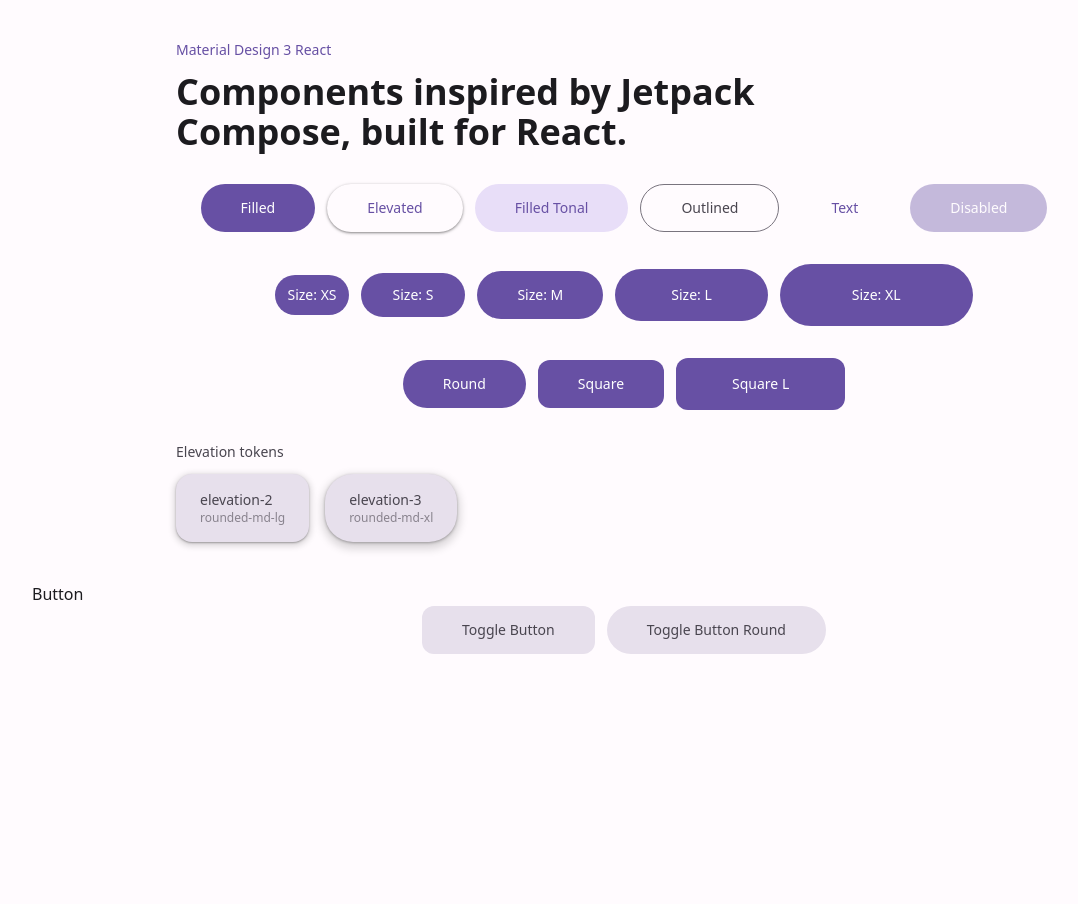
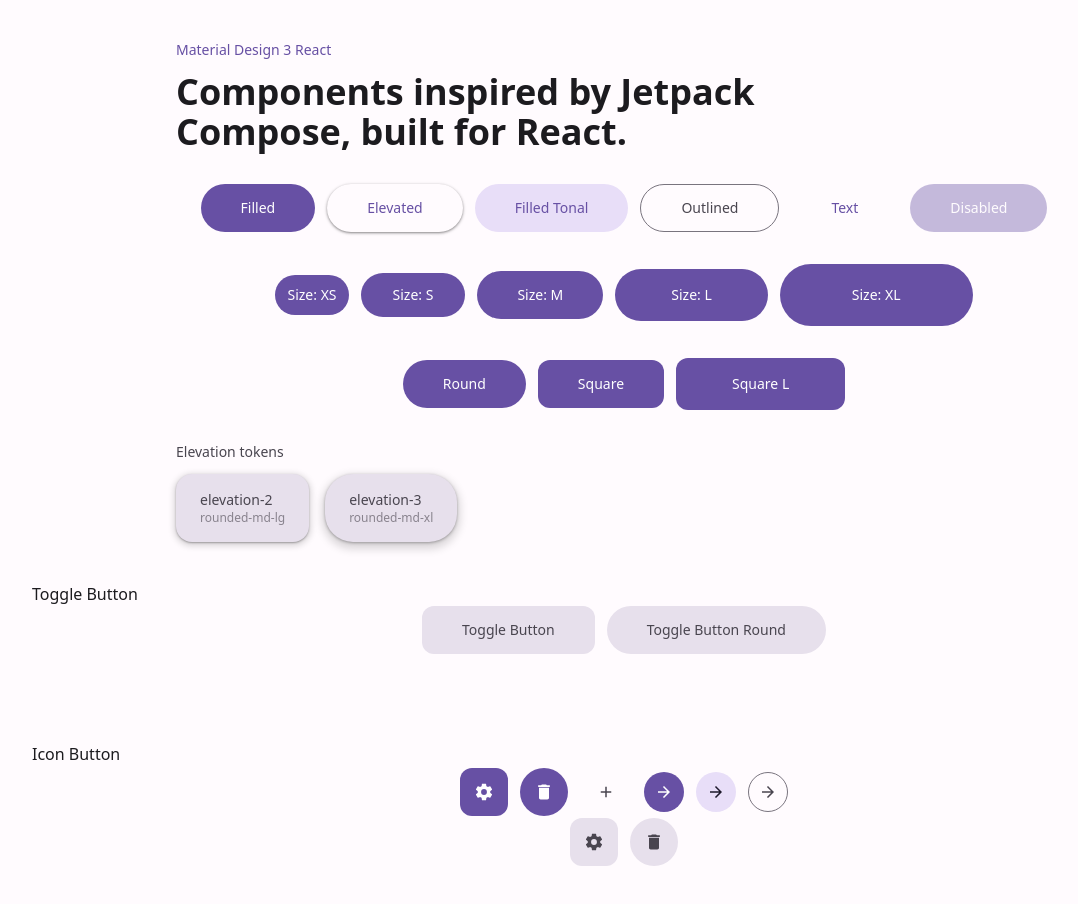
Before and after one commit to PonceGL/Material-Design-3-React, a React (Vite) app in the folder apps/example/: page / in a window 1280 px wide. Shown: the top 904 px of the page, without its empty margins (16-1094 px from the left). Built offline with nearby package versions, Linux system fonts and the light colour scheme.

Commit message:
feat: add IconButton documentation section and refactor IconButton component styles

```diff
--- a/apps/example/src/App.tsx
+++ b/apps/example/src/App.tsx
@@ -1,5 +1,6 @@
 import { Button } from '@poncegl/material-design-3';
 
+import { IconButtonSection } from './IconButton';
 import { ToggleButtonSection } from './ToggleButton';
 import './example.css';
 import './styles.css';
@@ -92,6 +93,7 @@
       </section>
 
       <ToggleButtonSection />
+      <IconButtonSection />
     </main>
   );
 }
--- /dev/null
+++ b/apps/example/src/IconButton.tsx
@@ -0,0 +1,109 @@
+import { useState } from 'react';
+
+import { IconButton, ToggleIconButton } from '@poncegl/material-design-3';
+
+const SettingsIcon = () => (
+  <svg
+    xmlns="http://www.w3.org/2000/svg"
+    width="20"
+    height="20"
+    viewBox="0 0 24 24"
+    fill="currentColor"
+    aria-hidden="true"
+  >
+    <path d="M19.43 12.98c.04-.32.07-.64.07-.98s-.03-.66-.07-.98l2.11-1.65c.19-.15.24-.42.12-.64l-2-3.46c-.12-.22-.39-.3-.61-.22l-2.49 1c-.52-.4-1.08-.73-1.69-.98l-.38-2.65A.488.488 0 0 0 14 2h-4c-.25 0-.46.18-.49.42l-.38 2.65c-.61.25-1.17.59-1.69.98l-2.49-1c-.23-.09-.49 0-.61.22l-2 3.46c-.13.22-.07.49.12.64l2.11 1.65c-.04.32-.07.65-.07.98s.03.66.07.98l-2.11 1.65c-.19.15-.24.42-.12.64l2 3.46c.12.22.39.3.61.22l2.49-1c.52.4 1.08.73 1.69.98l.38 2.65c.03.24.24.42.49.42h4c.25 0 .46-.18.49-.42l.38-2.65c.61-.25 1.17-.59 1.69-.98l2.49 1c.23.09.49 0 .61-.22l2-3.46c.12-.22.07-.49-.12-.64zM12 15.5A3.5 3.5 0 0 1 8.5 12 3.5 3.5 0 0 1 12 8.5a3.5 3.5 0 0 1 3.5 3.5 3.5 3.5 0 0 1-3.5 3.5z" />
+  </svg>
+);
+
+const DeleteIcon = () => (
+  <svg
+    xmlns="http://www.w3.org/2000/svg"
+    width="20"
+    height="20"
+    viewBox="0 0 24 24"
+    fill="currentColor"
+    aria-hidden="true"
+  >
+    <path d="M6 19c0 1.1.9 2 2 2h8c1.1 0 2-.9 2-2V7H6v12zM19 4h-3.5l-1-1h-5l-1 1H5v2h14V4z" />
+  </svg>
+);
+
+const PlusIcon = () => (
+  <svg
+    xmlns="http://www.w3.org/2000/svg"
+    width="18"
+    height="18"
+    viewBox="0 0 24 24"
+    fill="currentColor"
+    aria-hidden="true"
+  >
+    <path d="M19 13H13v6h-2v-6H5v-2h6V5h2v6h6v2z" />
+  </svg>
+);
+
+const ArrowIcon = () => (
+  <svg
+    xmlns="http://www.w3.org/2000/svg"
+    width="18"
+    height="18"
+    viewBox="0 0 24 24"
+    fill="currentColor"
+    aria-hidden="true"
+  >
+    <path d="M12 4l-1.41 1.41L16.17 11H4v2h12.17l-5.58 5.59L12 20l8-8-8-8z" />
+  </svg>
+);
+
+export function IconButtonSection() {
+  const [isSelectedRound, setIsSelectedRound] = useState<boolean>(false);
+  const [isSelectedSquare, setIsSelectedSquare] = useState<boolean>(false);
+  return (
+    <section className="w-full min-h-40 bg-md-surface px-6 py-10 text-md-on-surface">
+      <h2>Icon Button</h2>
+      <div className="w-full flex justify-center items-center gap-3">
+        <IconButton variant="filled" shape="square" icon={<SettingsIcon />} />
+        <IconButton variant="filled" shape="round" icon={<DeleteIcon />} />
+        <IconButton
+          variant="standard"
+          shape="square"
+          size="l"
+          icon={<PlusIcon />}
+        />
+        <IconButton
+          variant="filled"
+          shape="round"
+          size="xs"
+          icon={<ArrowIcon />}
+        />
+        <IconButton
+          variant="tonal"
+          shape="round"
+          size="xs"
+          icon={<ArrowIcon />}
+        />
+        <IconButton
+          variant="outlined"
+          shape="round"
+          size="xs"
+          icon={<ArrowIcon />}
+        />
+      </div>
+      <div className="w-full flex justify-center items-center gap-3">
+        <ToggleIconButton
+          variant="filled"
+          shape="square"
+          icon={<SettingsIcon />}
+          checked={isSelectedSquare}
+          onCheckedChange={setIsSelectedSquare}
+        />
+        <ToggleIconButton
+          variant="filled"
+          shape="round"
+          icon={<DeleteIcon />}
+          checked={isSelectedRound}
+          onCheckedChange={setIsSelectedRound}
+        />
+      </div>
+    </section>
+  );
+}
--- a/apps/example/src/ToggleButton.tsx
+++ b/apps/example/src/ToggleButton.tsx
@@ -7,8 +7,8 @@
   const [isSelectedSquare, setIsSelectedSquare] = useState<boolean>(false);
 
   return (
-    <section className="w-full min-h-screen bg-md-surface px-6 py-10 text-md-on-surface">
-      <h2>Button</h2>
+    <section className="w-full min-h-40 bg-md-surface px-6 py-10 text-md-on-surface">
+      <h2>Toggle Button</h2>
       <div className="w-full flex justify-center items-center gap-3">
         <ToggleButton
           variant="filled"
--- a/packages/material-design-3/src/components/Buttons/IconButton/IconButton.tsx
+++ b/packages/material-design-3/src/components/Buttons/IconButton/IconButton.tsx
@@ -26,9 +26,9 @@
     'bg-md-secondary-container text-md-on-secondary-container',
   ].join(' '),
   outlined: [
-    'md3-icon-button--outlined',
     'md3-button--outlined',
     'bg-transparent text-md-on-surface-variant',
+    'focus-visible:outline-md-primary',
   ].join(' '),
 };
 
--- a/packages/material-design-3/src/components/Buttons/shared/buttonShape.css
+++ b/packages/material-design-3/src/components/Buttons/shared/buttonShape.css
@@ -83,15 +83,15 @@
 }
 
 .md3-button--size-m:active {
-  padding-inline: 2rem;
+  padding-inline: 3rem;
 }
 
 .md3-button--size-l:active {
-  padding-inline: 3rem;
+  padding-inline: 4rem;
 }
 
 .md3-button--size-xl:active {
-  padding-inline: 4rem;
+  padding-inline: 5rem;
 }
 
 .md3-button--shape-round:active {
@@ -121,35 +121,9 @@
   overflow: hidden;
   cursor: pointer;
   padding: 0;
-  border: none;
-  transition-property: box-shadow, border-radius;
-  transition-duration: 100ms;
+  transition-property: box-shadow, border-radius, padding-inline;
+  transition-duration: 150ms;
   transition-timing-function: ease-in-out;
-}
-
-/*
-  State layer (M3): a `currentColor` overlay whose opacity communicates
-  hover/focus/pressed. Painted via `::before` so it sits behind the icon
-  (the icon wrapper gets `position: relative` to stack above it).
-*/
-
-.md3-icon-button::before {
-  content: '';
-  position: absolute;
-  inset: 0;
-  background-color: currentColor;
-  opacity: 0;
-  transition: opacity 100ms ease-in-out;
-  pointer-events: none;
-}
-
-.md3-icon-button:hover::before {
-  opacity: 0.08;
-}
-
-.md3-icon-button:focus-visible::before,
-.md3-icon-button:active::before {
-  opacity: 0.12;
 }
 
 .md3-icon-button--size-xs {
@@ -176,3 +150,28 @@
   width: 3.5rem;
   height: 3.5rem;
 }
+
+.md3-icon-button--size-xs:active {
+  width: 2.75rem;
+  height: 2.75rem;
+}
+
+.md3-icon-button--size-s:active {
+  width: 3rem;
+  height: 3rem;
+}
+
+.md3-icon-button--size-m:active {
+  width: 3.25rem;
+  height: 3.25rem;
+}
+
+.md3-icon-button--size-l:active {
+  width: 3.5rem;
+  height: 3.5rem;
+}
+
+.md3-icon-button--size-xl:active {
+  width: 3.75rem;
+  height: 3.75rem;
+}
```
